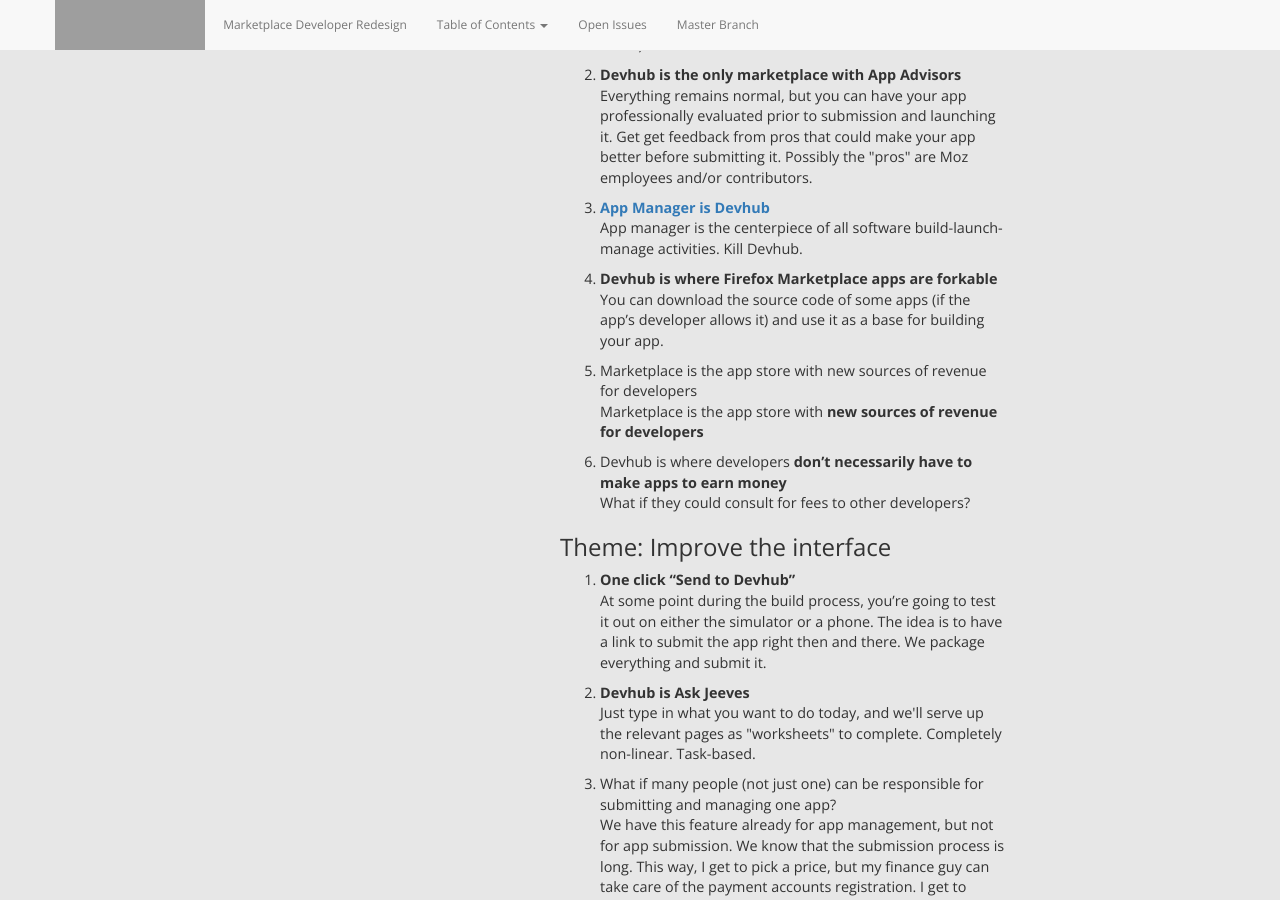
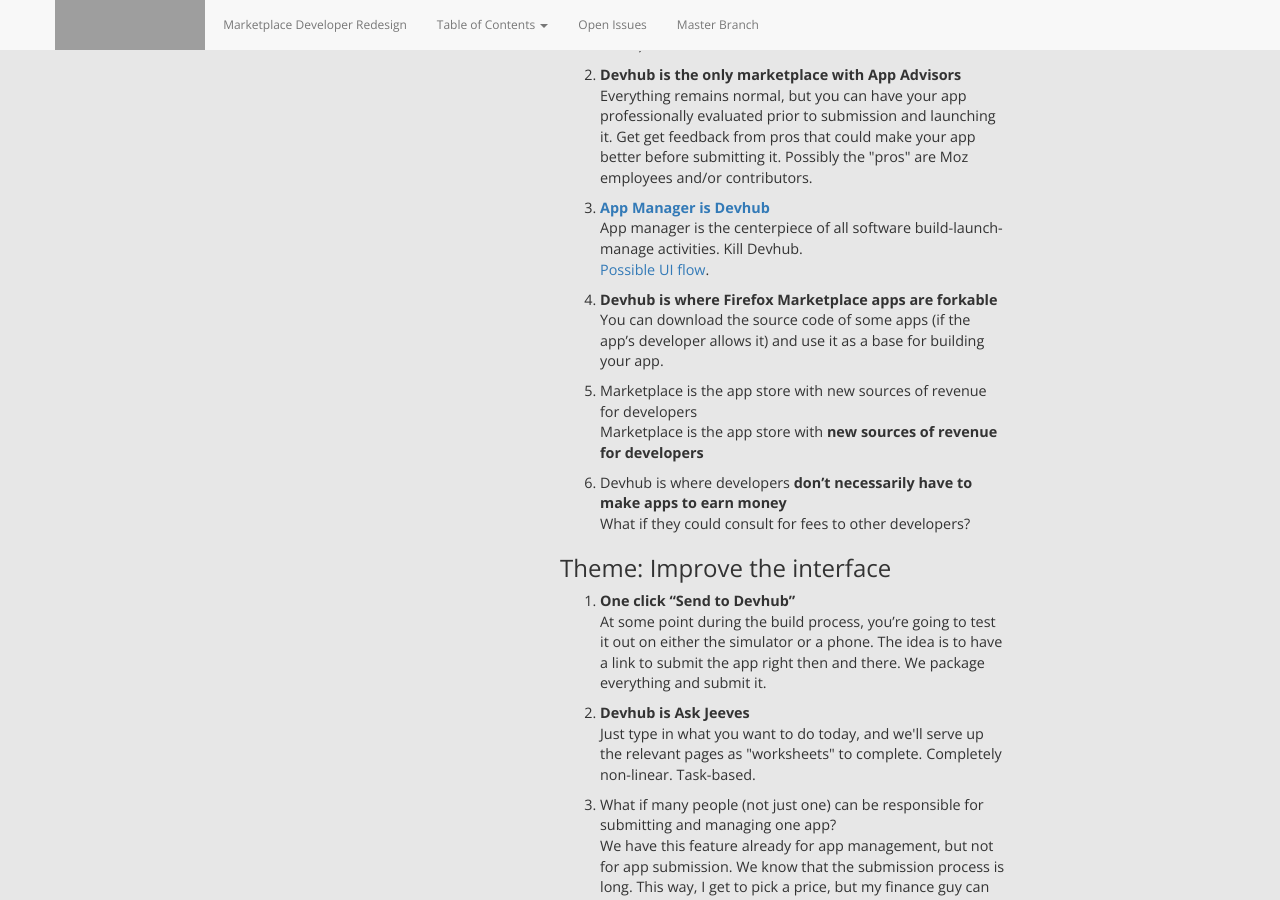
Before and after one commit to MarketplaceUX/devhub-redesign, a Jekyll site: the page built from projectConcepts.html, in a window 1280 px wide and 900 px high, scrolled down 2405 px. Built offline with Jekyll 4.4.1, drawn with Linux system fonts in a browser that asks for light colours; nearby versions of some CDN libraries; grey boxes are pictures that could not be loaded.

Commit message:
Possible UI screens for “App manager is Devhub”

```diff
--- a/projectConcepts.html
+++ b/projectConcepts.html
@@ -73,7 +73,8 @@
 			<li><strong>Devhub is the only marketplace with App Advisors</strong><br/>
 			Everything remains normal, but you can have your app professionally evaluated prior to submission and launching it. Get get feedback from pros that could make your app  better before submitting it. Possibly the "pros" are Moz employees and/or contributors.</li>
 			<li><strong><a href="img/devhub-app-manager-v1.0.pdf">App Manager is Devhub</a></strong><br/>
-			App manager is the centerpiece of all software build-launch-manage activities. Kill Devhub.</li>
+			App manager is the centerpiece of all software build-launch-manage activities. Kill Devhub.<br/>
+			<a href="img/devhub-app-manager-ui-flow-v1.0.pdf">Possible UI flow</a>.</li>
 			<li><strong>Devhub is where Firefox Marketplace apps are forkable</strong><br/>
 			You can download the source code of some apps (if the app’s developer allows it) and use it as a base for building your app.</li>
 			<li>Marketplace is the app store with new sources of revenue for developers<br/>
```
Also changed, not shown: 1 other file.
